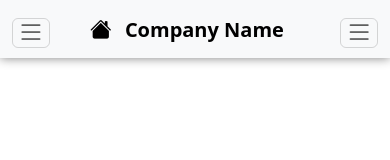
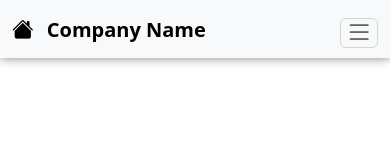
Before and after one commit to arman9022/myBootstrapDashboard, a plain HTML site: page index.html in a window 390 px wide. Drawn offline with nearby package versions, Linux system fonts and the light colour scheme.

Commit message:
sidebar logo

```diff
--- a/index.html
+++ b/index.html
@@ -55,16 +55,11 @@
     <!-- TOPBAR -->
     <nav class="navbar navbar-expand-lg bg-body-tertiary sticky-top" style="box-shadow: 0px 0px 10px gray;">
         <div class="container">
-          <a class="navbar-toggler px-1 py-0 mt-2" data-bs-toggle="offcanvas" href="#offcanvasNavbar" role="button" aria-controls="offcanvasNavbar">
-            <!-- <span class="navbar-toggler-icon"></span> -->
-            <i class="bi bi-list fs-1"></i>
-          </a>
           <a class="navbar-brand fw-bold" href="./index.html">
             <i class="bi bi-house-fill fs-4 pe-2"></i>
             <!-- <img width="25" height="25" class="d-inline-block align-text-top me-2 rounded bg-dark"> -->
             Company Name
           </a>
-
           <button class="navbar-toggler px-1 py-0 mt-2" type="button" data-bs-toggle="collapse" data-bs-target="#navbarSupportedContent" aria-controls="navbarSupportedContent" aria-expanded="false" aria-label="Toggle navigation">
             <!-- <span class="navbar-toggler-icon"></span> -->
             <i class="bi bi-list fs-1"></i>
```
